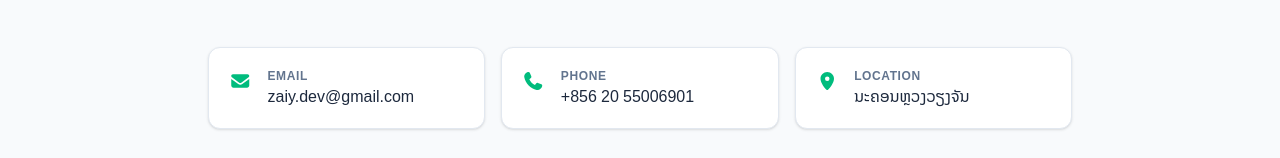
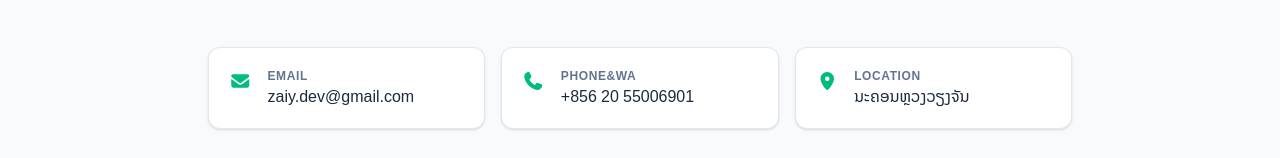
Before and after one commit to Zaiyjr/frontend-portfolio, a React (Vite) app: page /contact in a window 1280 px wide. Shown: the part 197-355 px from the top of the page. Built offline with nearby package versions, Linux system fonts and the light colour scheme; no server answers.

Commit message:
update contact

```diff
--- a/src/pages/Contact.jsx
+++ b/src/pages/Contact.jsx
@@ -14,14 +14,14 @@ export default function Contact() {
             <FontAwesomeIcon icon={faEnvelope} className="text-emerald-500 mt-1 text-lg dark:text-emerald-400" />
             <div>
               <p className="text-xs text-slate-500 uppercase font-bold tracking-wider">Email</p>
-              <a href="mailto:zaiy3944@gmail.com" className="text-slate-800 hover:text-emerald-500 transition-colors break-all dark:text-slate-200 dark:hover:text-emerald-400">zaiy.dev@gmail.com</a>
+              <a href="mailto:zaiy.dev@gmail.com" className="text-slate-800 hover:text-emerald-500 transition-colors break-all dark:text-slate-200 dark:hover:text-emerald-400">zaiy.dev@gmail.com</a>
             </div>
           </div>
 
           <div className="flex items-start gap-4 bg-white border border-slate-200 p-5 rounded-xl shadow-sm dark:bg-slate-900/40 dark:border-slate-800/80">
             <FontAwesomeIcon icon={faPhone} className="text-emerald-500 mt-1 text-lg dark:text-emerald-400" />
             <div>
-              <p className="text-xs text-slate-500 uppercase font-bold tracking-wider">Phone</p>
+              <p className="text-xs text-slate-500 uppercase font-bold tracking-wider">Phone&WA</p>
               <p className="text-slate-800 dark:text-slate-200">+856 20 55006901</p>
             </div>
           </div>
```
